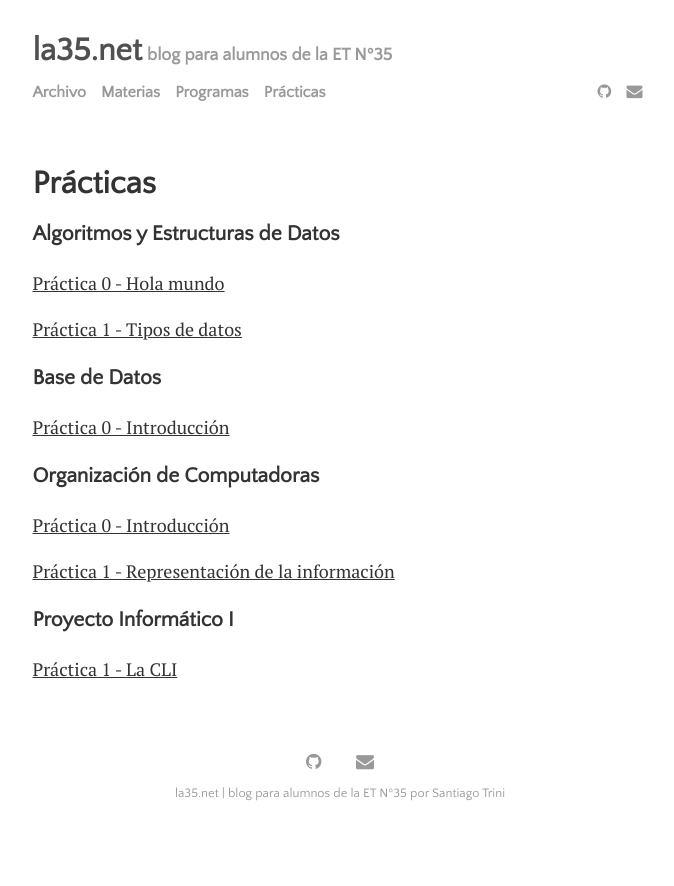
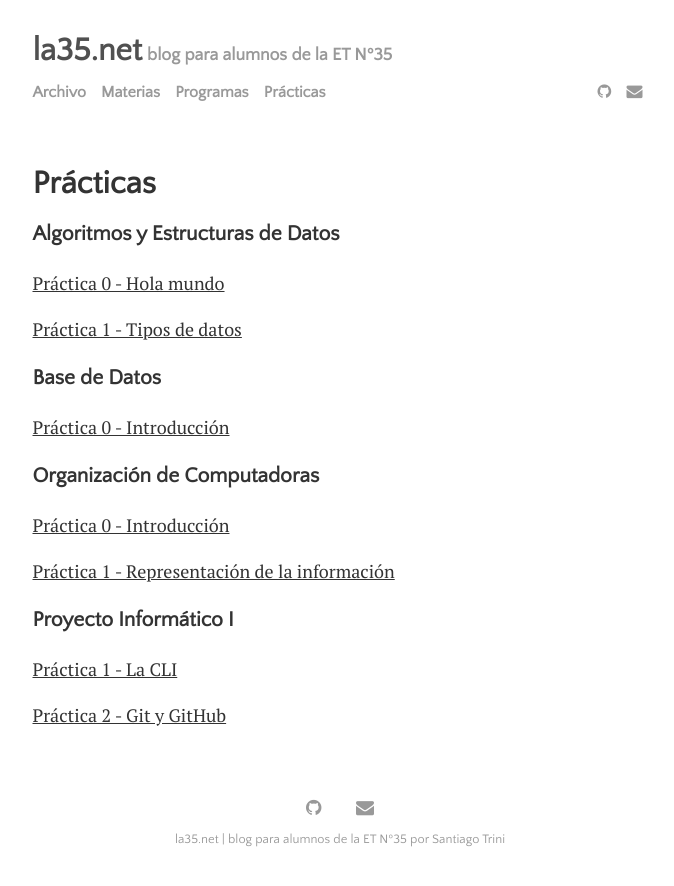
Before and after one commit to la35/la35.github.io, a Jekyll site: the page built from menu/practicas.md, in a window 1280 px wide. Shown: the top 886 px of the page, without its empty margins (300-974 px from the left). Built offline with Jekyll 4.4.1, drawn with Linux system fonts in a browser that asks for light colours.

Commit message:
agrega practica 2 de proyecto

```diff
--- a/menu/practicas.md
+++ b/menu/practicas.md
@@ -64,3 +64,5 @@ title: Prácticas
 ### Proyecto Informático I
 
 [Práctica 1 - La CLI](../assets/files/practicas/proyecto-p1.pdf)
+
+[Práctica 2 - Git y GitHub](../assets/files/practicas/proyecto-p2.pdf)
```
Also changed, not shown: 1 other file.
